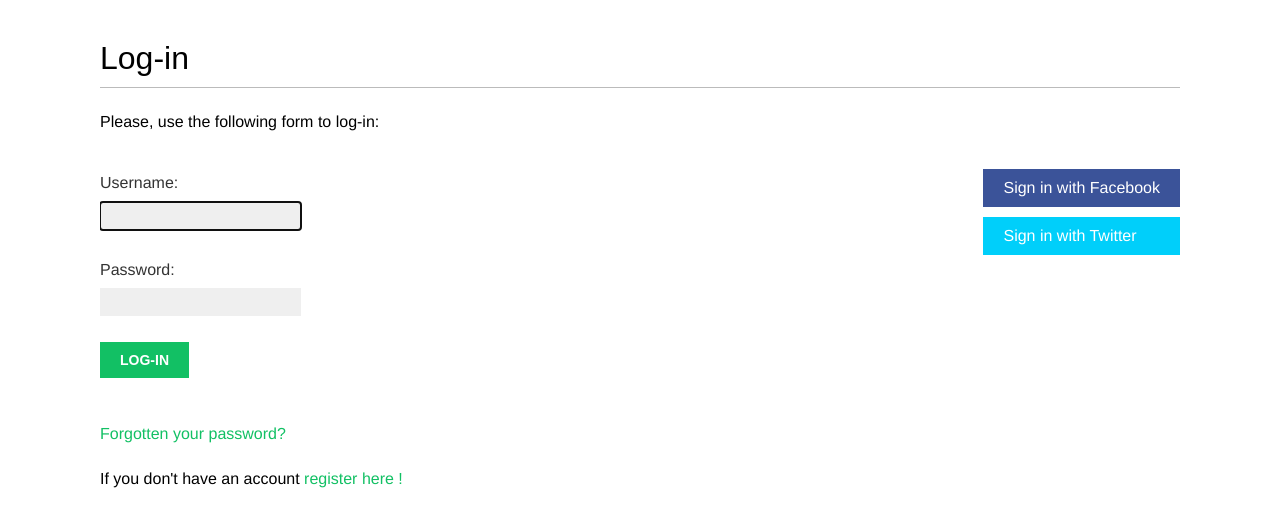
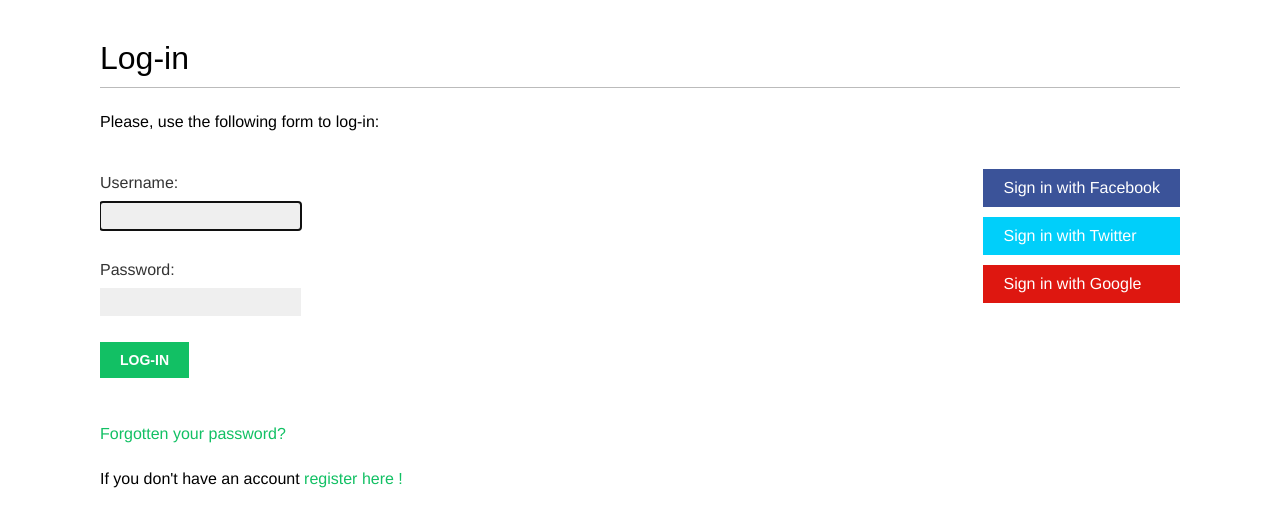
Before and after one commit to aklesh-dev/social-website, a Django app: page /account/login/ in a window 1280 px wide. Shown: the part 47-574 px from the top of the page. Run offline with Django 3.2, Linux system fonts and the light colour scheme; some web fonts are replaced.

Commit message:
added google auth

```diff
--- a/account/templates/registration/login.html
+++ b/account/templates/registration/login.html
@@ -36,6 +36,9 @@
             <li class="twitter" >
                 <a href="{% url "social:begin" "twitter" %}">Sign in with Twitter</a>
             </li>
+            <li class="google" >
+                <a href="{% url "social:begin" "google-oauth2" %}">Sign in with Google</a>
+            </li>
         </ul>
     </div>
 
```
Also changed, not shown: bookmark/settings.py (+9 -0 lines).
